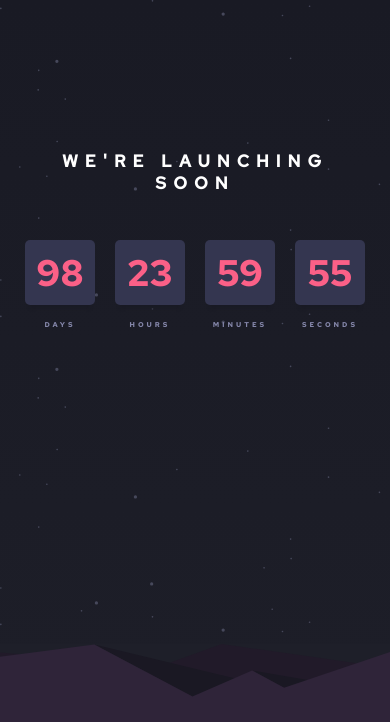
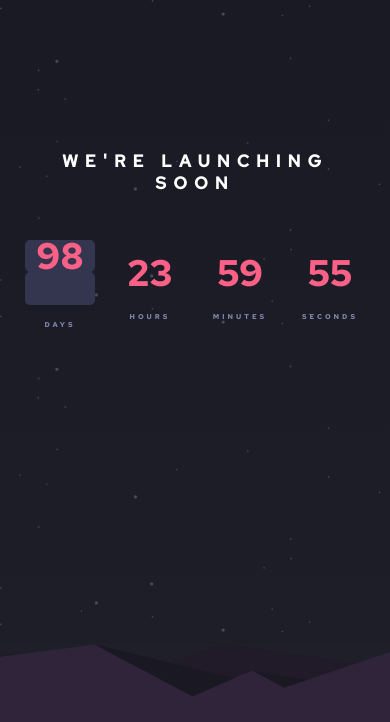
Before and after one commit to bgregi/fm-launch-countdown, a website: page index.html in a window 390 px wide. Shown: the top 722 px of the page. Drawn offline with nearby package versions, Linux system fonts and the light colour scheme.

Commit message:
Working on CSS for mobile

```diff
--- a/index.html
+++ b/index.html
@@ -27,7 +27,10 @@
 
             <div class="timer">
                 <div class="card-and-description">
-                    <div class="card" id="days">
+                    <div class="card card-top" id="days">
+
+                    </div>
+                    <div class="card card-bottom">
 
                     </div>
                     <span>DAYS</span>
--- a/index.js
+++ b/index.js
@@ -9,9 +9,6 @@ let x = setInterval(function() {
 
   // Find the distance between now and the count down date
   let distance = launchDate - now;
-
-  console.log(now)
-  console.log(distance)
 
 
   // Time calculations for days, hours, minutes and seconds
@@ -27,3 +24,6 @@ let x = setInterval(function() {
   document.getElementById("seconds").innerHTML = seconds
 
 }, 1000);
+
+console.log(Date.parse(new Date()))
+console.log(new Date().getTime())
--- a/styles.scss
+++ b/styles.scss
@@ -93,15 +93,12 @@ h1 {
         flex-direction: column;
         align-items: center;
 
+        position: relative;
+
         margin: 10px;
 
         .card {
             width: 70px;
-            height: 65px;
-
-            background-color: $d-desat-blue;
-            border-radius: 5px;
-            box-shadow: 0px 8px 3px -5px $vd-black-blue;
 
             color: $soft-red;
             font-size: 37px;
@@ -111,8 +108,24 @@ h1 {
             align-items: center;
             justify-content: center;
         }
+        .card-top {
+            height: 32.5px;
+
+            background-color: $d-desat-blue;
+            border-radius: 5px;
+            box-shadow: 0px 8px 3px -5px $vd-black-blue;
+        }
+        .card-bottom {
+            height: 32.5px;
+
+            background-color: $d-desat-blue;
+            border-radius: 5px;
+            box-shadow: 0px 8px 3px -5px $vd-black-blue;
+        }
 
         span {
+            top: 15px;
+
             font-family: RedHatText-Bold;
             color: $grayish-blue;
             letter-spacing: 3px;
```
Also changed, not shown: styles.css, 1 other file.
